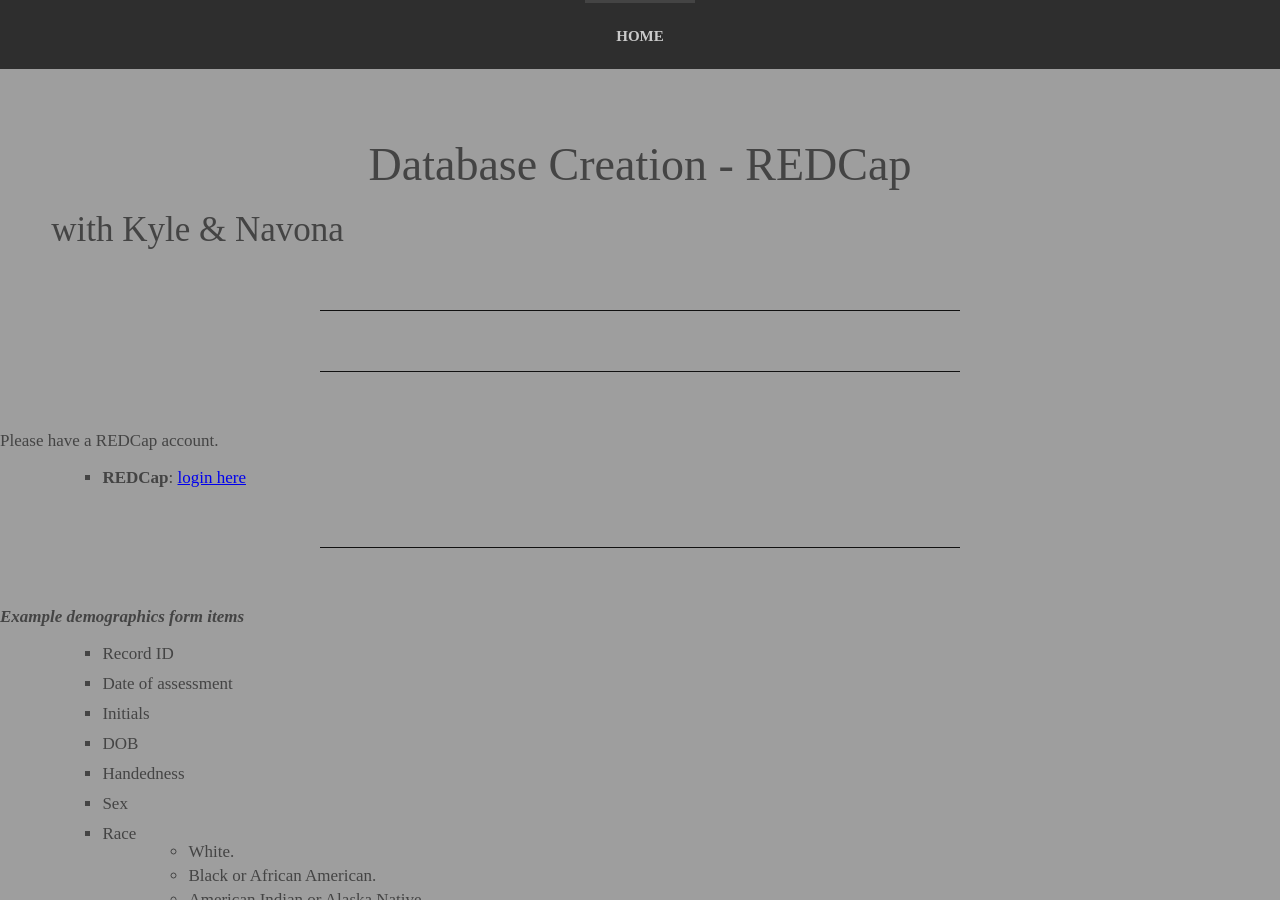
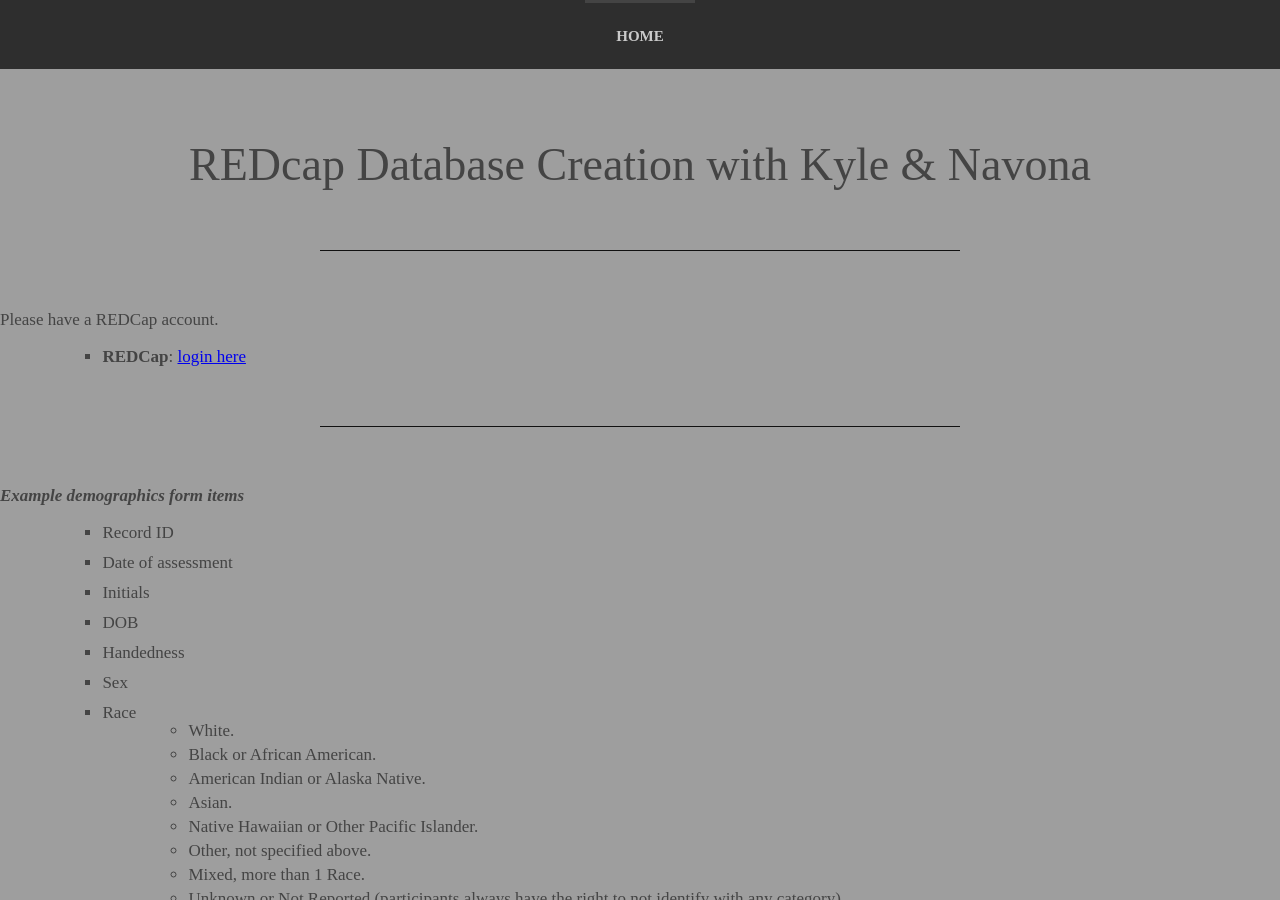
Before and after one commit to CAMH-SCWG/feb-2017-workshops, a Jekyll site: the page built from workshops/redcap_programming.md, in a window 1280 px wide and 900 px high. Built offline with Jekyll 4.4.1, drawn with Linux system fonts in a browser that asks for light colours; nearby versions of some CDN libraries.

```diff
--- a/workshops/redcap_programming.md
+++ b/workshops/redcap_programming.md
@@ -3,12 +3,9 @@ title: Workshop Title
 layout: workshop
 ---
 
-# Database Creation - REDCap
-## with Kyle & Navona
+# REDcap Database Creation with Kyle & Navona
 
 --------
-
----------
 
 Please have a REDCap account.
 
```
